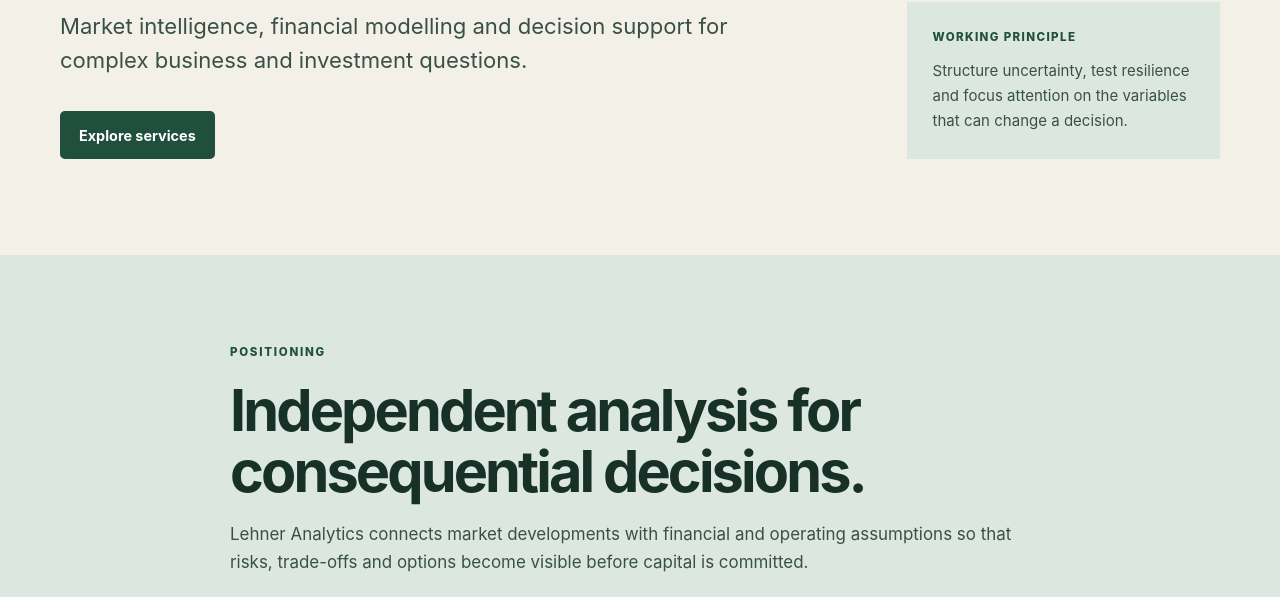
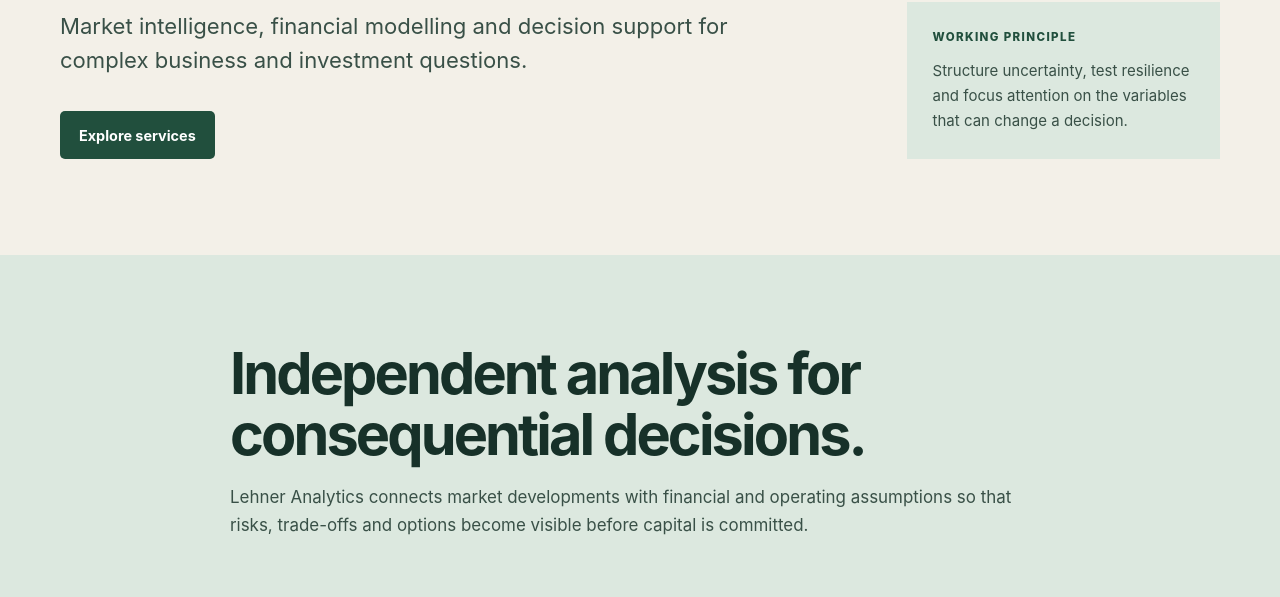
Before and after one commit to Lehner-Pat/lehner-analytics, a plain HTML site: page index.html in a window 1280 px wide. Shown: the part 500-1097 px from the top of the page. Drawn offline with Linux system fonts and the light colour scheme.

Commit message:
Update index.html

```diff
--- a/index.html
+++ b/index.html
@@ -39,7 +39,6 @@
 
     <section class="section section-soft">
       <div class="container compact-intro">
-        <p class="section-label">Positioning</p>
         <h2>Independent analysis for consequential decisions.</h2>
         <p>Lehner Analytics connects market developments with financial and operating assumptions so that risks, trade-offs and options become visible before capital is committed.</p>
       </div>
```
